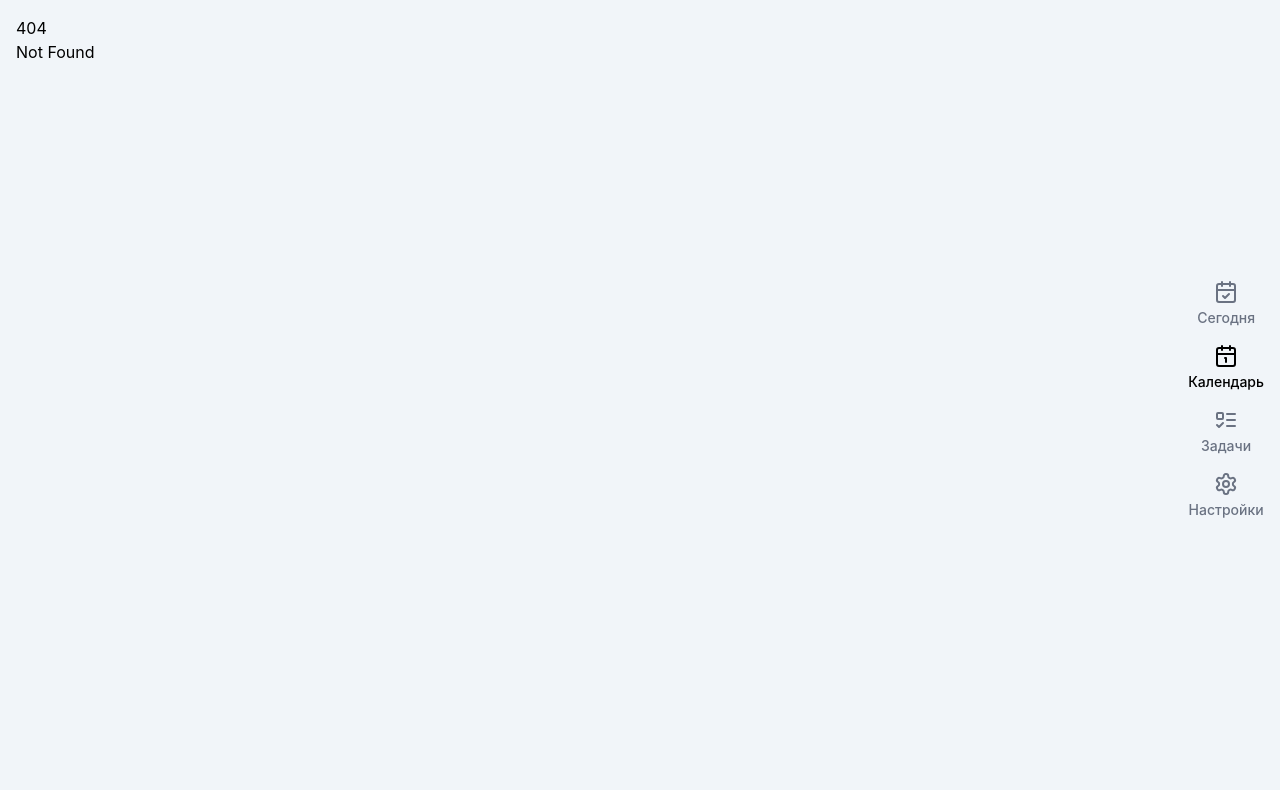
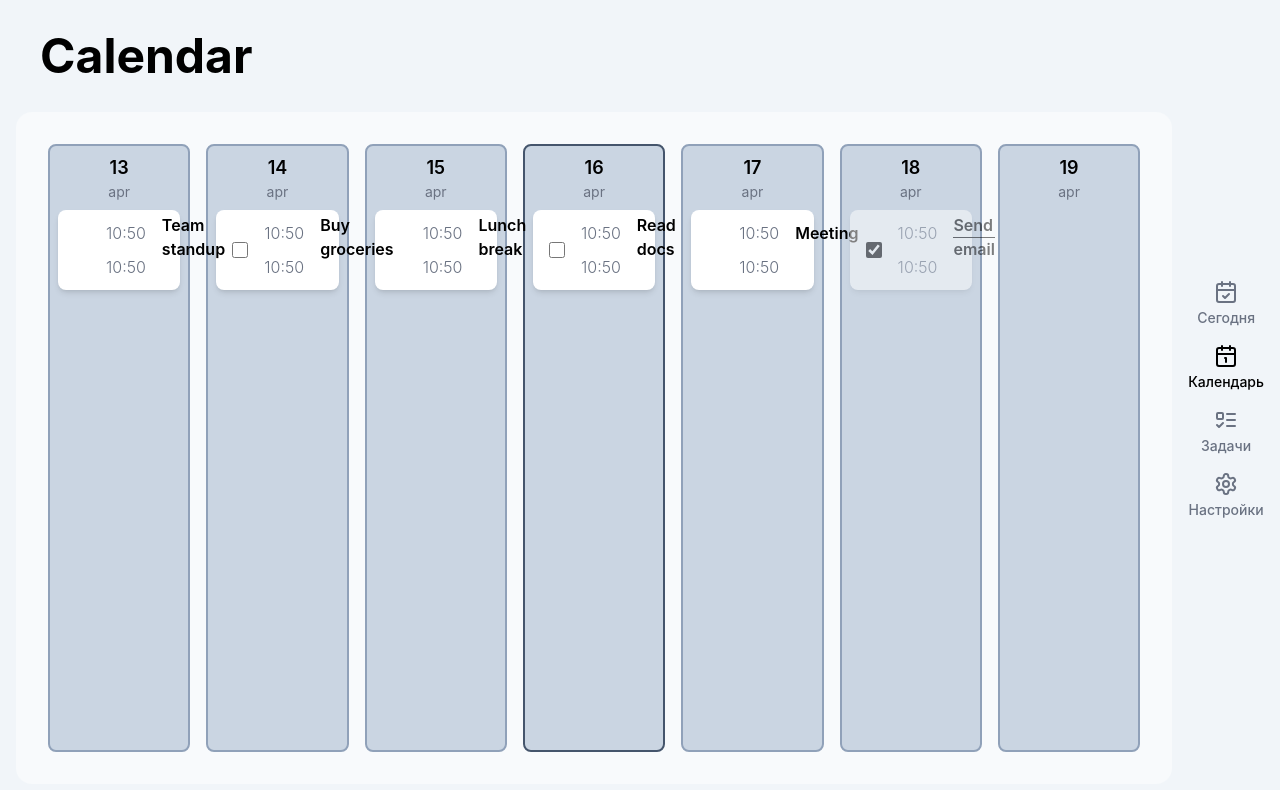
Before and after one commit to FlamyCat/Quilum, a SvelteKit app: page /calendar in a window 1280 px wide. Before the commit this address had no page. Shown: the top 790 px of the page. Built offline with nearby package versions, Linux system fonts and the light colour scheme.

Commit message:
Предварительный макет расписания на неделю

```diff
--- /dev/null
+++ b/src/routes/calendar/+page.svelte
@@ -0,0 +1,106 @@
+<script lang="ts">
+    import Page from "$lib/components/Page.svelte";
+    import EventCard from "$lib/components/EventCard.svelte";
+    import TaskCard from "$lib/components/TaskCard.svelte";
+
+    function getWeekStart(date: Date): Date {
+        const d = new Date(date);
+        const day = d.getDay();
+        const diff = d.getDate() - day + (day === 0 ? -6 : 1);
+        return new Date(d.setDate(diff));
+    }
+
+    const today = new Date();
+    let weekStart = $state(getWeekStart(today));
+
+    let weekDays = $derived(
+        Array.from({ length: 7 }, (_, i) => {
+            const d = new Date(weekStart);
+            d.setDate(d.getDate() + i);
+            return d;
+        })
+    );
+
+    function formatDay(date: Date): string {
+        return date.getDate().toString();
+    }
+
+    function formatMonth(date: Date): string {
+        return date.toLocaleString("en-US", { month: "short" }).toLowerCase();
+    }
+
+    function isToday(date: Date): boolean {
+        return (
+            date.getDate() === today.getDate() &&
+            date.getMonth() === today.getMonth() &&
+            date.getFullYear() === today.getFullYear()
+        );
+    }
+
+    const mockEvents = [
+        { id: 1, title: "Team standup", dayIndex: 0, allDay: true },
+        { id: 2, title: "Lunch break", dayIndex: 2, allDay: true },
+        { id: 3, title: "Meeting", dayIndex: 4, allDay: true },
+    ];
+
+    let mockTasks = $state([
+        { id: 1, title: "Buy groceries", dayIndex: 1, completed: false },
+        { id: 2, title: "Read docs", dayIndex: 3, completed: false },
+        { id: 3, title: "Send email", dayIndex: 5, completed: true },
+    ]);
+
+    function getEventsForDay(dayIndex: number) {
+        return mockEvents.filter((e) => e.dayIndex === dayIndex);
+    }
+
+    function getTasksForDay(dayIndex: number) {
+        return mockTasks.filter((t) => t.dayIndex === dayIndex);
+    }
+
+    async function saveTaskState(taskId: number, completed: boolean): Promise<void> {
+        const task = mockTasks.find((t) => t.id === taskId);
+        if (task) {
+            task.completed = completed;
+        }
+    }
+</script>
+
+<Page title="Calendar">
+    {#snippet body()}
+        <div class="grid grid-cols-1 lg:grid-cols-7 gap-4 h-full">
+            {#each weekDays as day, index}
+                {@const events = getEventsForDay(index)}
+                {@const tasks = getTasksForDay(index)}
+                <div
+                    class="flex flex-col gap-2 p-2 rounded-lg border-2 {isToday(day)
+                        ? 'border-slate-600 dark:border-slate-400'
+                        : 'border-slate-400 dark:border-slate-600'} bg-slate-300 dark:bg-slate-800"
+                >
+                    <div class="text-center">
+                        <span class="text-lg font-semibold text-black dark:text-white">{formatDay(day)}</span>
+                        <span class="block text-sm text-gray-500 dark:text-gray-400">{formatMonth(day)}</span>
+                    </div>
+
+                    <div class="flex flex-col gap-2">
+                        {#each events as event}
+                            <EventCard
+                                title={event.title}
+                                startTime={day}
+                                endTime={day}
+                            />
+                        {/each}
+                        {#each tasks as task}
+                            <TaskCard
+                                title={task.title}
+                                startTime={day}
+                                endTime={day}
+                                completed={task.completed}
+                                onToggle={(completed) => saveTaskState(task.id, completed)}
+                            />
+                        {/each}
+                    </div>
+                </div>
+            {/each}
+        </div>
+    {/snippet}
+</Page>
```
